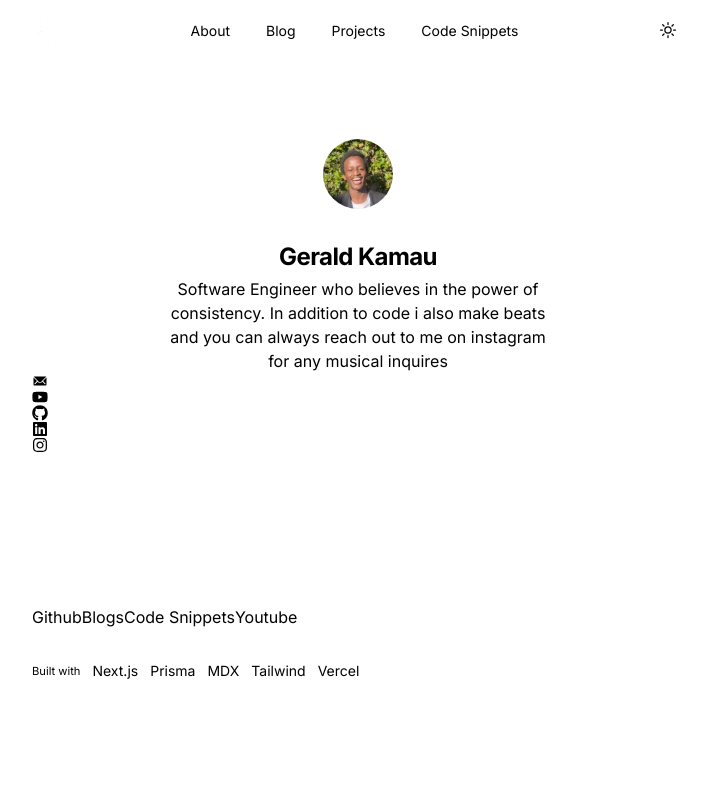
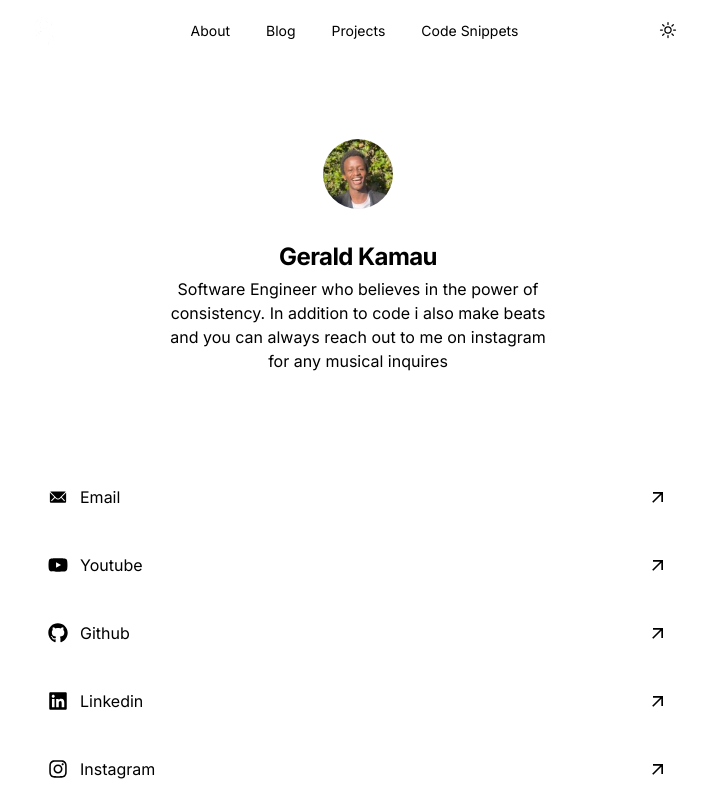
Before and after one commit to Gerald-ux-ux/gerald-k, a Next.js app: page /connect in a window 1280 px wide. Shown: the top 800 px of the page, without its empty margins (282-989 px from the left). Built offline with nearby package versions, Linux system fonts and the light colour scheme.

Commit message:
-add tailwind prettier plugin

```diff
--- a/app/connect/page.tsx
+++ b/app/connect/page.tsx
@@ -2,45 +2,55 @@ import Image from "next/image";
 import Avatar from "@/public/geraldavatar.jpeg";
 import ConnectLinks from "@/components/ConnectLinks";
 import Link from "next/link";
+import { MdArrowOutward } from "react-icons/md";
 
 export default function Connect() {
   return (
     <div className="">
       {/* About section */}
       <div className="flex flex-col gap-16 md:gap-24">
-        <div className="flex flex-col gap-8 animate-in">
+        <div className="flex animate-in flex-col gap-8">
           <Image
             src={Avatar}
             width={70}
             height={70}
             alt="A photo of Gerald"
-            className="rounded-full mx-auto animate-in"
+            className="mx-auto animate-in rounded-full"
           />
-          <div className="space-y-1 animate-in">
-            <h1 className="text-center tracking-tight text-2xl font-bold">
+          <div className="animate-in space-y-1">
+            <h1 className="text-center text-2xl font-bold tracking-tight">
               Gerald Kamau
             </h1>
-            <p className="max-w-sm text-secondary mx-auto text-center">
+            <p className="mx-auto max-w-sm text-center text-secondary">
               Software Engineer who believes in the power of consistency. In
               addition to code i also make beats and you can always reach out to
               me on instagram for any musical inquires{" "}
             </p>
           </div>
         </div>
-      </div>
 
         {/* Links to connect with me */}
-      <ul>
+
+        <ul
+          className="animated-list grid flex-grow animate-in grid-cols-1 gap-2 lg:gap-3"
+          style={{ "--index": 3 } as React.CSSProperties}
+        >
           {ConnectLinks.map((link) => (
-          <li key={link.label}>
-            <Link href={link.href}>
-              <div className="flex items-center">
-                <span>{link.icon}</span>
+            <li key={link.label} className="col-span-1 transition-opacity">
+              <Link
+                href={link.href}
+                className="inline-grid w-full rounded-lg bg-tertiary p-4 no-underline transition-opacity"
+              >
+                <div className="flex items-center gap-3  ">
+                  <span className="text-xl">{link.icon}</span>
+                  {link.label}
+                  <MdArrowOutward className="ml-auto h-5 w-5 text-secondary" />
                 </div>
               </Link>
             </li>
           ))}
         </ul>
       </div>
+    </div>
   );
 }
--- a/components/ConnectLinks.tsx
+++ b/components/ConnectLinks.tsx
@@ -14,7 +14,7 @@ type ConnectLink = {
 // Having the type as an array so we can be able to map over it
 const ConnectLinks: ConnectLink[] = [
   {
-    label: "Email (General)",
+    label: "Email",
     href: "mailto:kamaugerald36@gmail.com",
     icon: <IoIosMail />,
   },
--- a/components/ui/Footer.tsx
+++ b/components/ui/Footer.tsx
@@ -2,11 +2,11 @@ import FooterLinks from "@/hooks/FooterLinks";
 
 export default function Footer() {
   return (
-    <footer className="mt-36   pb-36 w-full  animate-in text-base">
+    <footer className="mt-36 w-full animate-in  pb-36 text-base">
       <FooterLinks />
 
-      <ul className="mt-8 text-sm md:text-sm animated-list  ">
-        <li className="flex  gap-3 transition-opacity n items-center w-full">
+      <ul className="mt-8 animate-in text-sm md:text-sm  ">
+        <li className="flex w-full items-center gap-3 ">
           <small className="text-secondary">Built with </small>
 
           <a
--- a/hooks/FooterLinks.tsx
+++ b/hooks/FooterLinks.tsx
@@ -26,11 +26,11 @@ type links = {
 
 export default function FooterLinks() {
   return (
-    <ul className="flex items-center animate-list gap-4  ">
+    <ul className="animated-list flex w-full items-center gap-2  ">
       {links.map((link) => (
-        <li key={link.href} className="transition-opacity">
-          <Link href={link.href} className="">
-            <span className="flex mt-2  items-center   gap-3  text-secondary hover:text-primary no-underline  justify-between">
+        <li key={link.href} className="transition-opacity  ">
+          <Link href={link.href} className="transition-opacity">
+            <span className="mt-2 flex  items-center justify-between text-secondary no-underline ">
               {link.label}
             </span>
           </Link>
--- a/package.json
+++ b/package.json
@@ -47,6 +47,8 @@
     "eslint": "^8",
     "eslint-config-next": "14.0.1",
     "postcss": "^8",
+    "prettier": "^3.1.0",
+    "prettier-plugin-tailwindcss": "^0.5.7",
     "prisma": "^5.5.2",
     "tailwindcss": "^3.3.0",
     "typescript": "^5"
--- /dev/null
+++ b/prettier.config.js
@@ -0,0 +1,3 @@
+module.exports = {
+  plugins: ["prettier-plugin-tailwindcss"],
+};
```
Also changed, not shown: 1 other file (tests, documents, lock files or other folders). Lines whose indentation alone changed are shown as unchanged.
